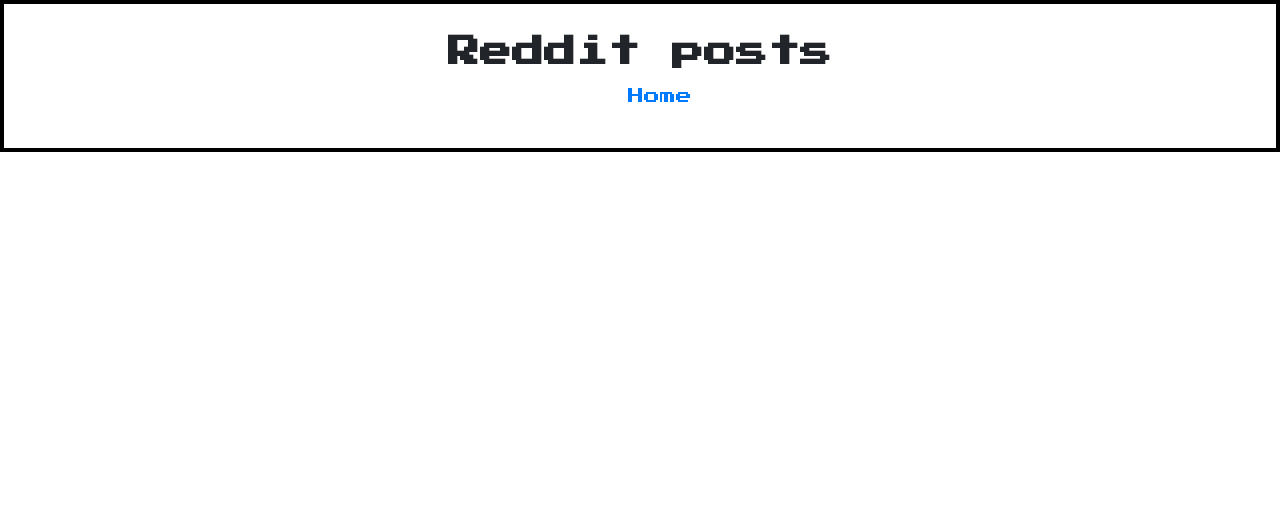
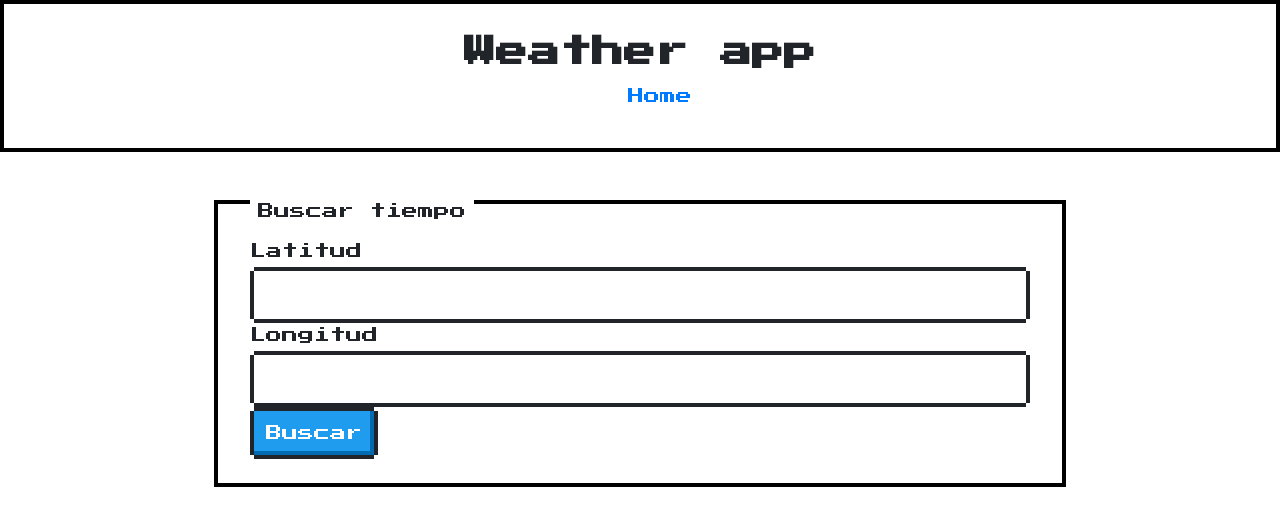
Before and after one commit to Mia-Salazar/reddit-searcher, a React (Create React App) app: page / in a window 1280 px wide. Shown: the top 526 px of the page. Built offline with nearby package versions, Linux system fonts and the light colour scheme; no server answers.

Commit message:
Add search form

```diff
--- a/public/index.html
+++ b/public/index.html
@@ -15,7 +15,7 @@
     />
     <link rel="apple-touch-icon" href="%PUBLIC_URL%/logo192.png" />
     <link rel="manifest" href="%PUBLIC_URL%/manifest.json" />
-    <title>Reddit topi</title>
+    <title>Weather app</title>
   </head>
   <body>
     <noscript>You need to enable JavaScript to run this app.</noscript>
--- a/src/App.jsx
+++ b/src/App.jsx
@@ -1,17 +1,15 @@
 import { BrowserRouter, Routes, Route } from 'react-router-dom'
 
 import { Header } from "./components/Header/Header";
-import useWeatherThreeHour from './hooks/useWeather';
 import Home from "./page/Home/Home";
 
 function App() {
-  const list = useWeatherThreeHour();
   return (
     <BrowserRouter>
       <Header></Header>
-      <main>
+      <main className="main">
         <Routes>
-          <Route exact path="/" component={Home} />
+          <Route path="/" element={<Home />}  />
         </Routes>
       </main>
     </BrowserRouter>
--- a/src/components/Header/Header.jsx
+++ b/src/components/Header/Header.jsx
@@ -9,7 +9,7 @@
 	];
 	return (
 		<header className="nes-container with-title is-centered header">
-            <h1>Reddit posts</h1>
+            <h1>Weather app</h1>
             <nav>
                 <ul>
 				{
--- /dev/null
+++ b/src/components/Search/Search.jsx
@@ -0,0 +1,32 @@
+import React, { useRef } from "react";
+
+import "./Search.scss";
+
+export const Search = ({data, setData}) => {
+    //const list = useWeatherThreeHour();
+    const form = useRef(null);
+    const searchWeather = (event) => {
+        event.preventDefault()
+        const formData = new FormData(form.current);
+        const directions = {
+          'lat': formData.get('lat'),
+          'lon': formData.get('lon'),
+        }
+        setData(directions);
+    }
+	return (
+        <form onSubmit={searchWeather} ref={form}>
+            <div className="nes-field">
+                <label for="lat">Latitud</label>
+                <input type="text" id="lat" className="nes-input"/>
+            </div>
+            <div className="nes-field">
+                <label for="lon">Longitud</label>
+                <input type="text" id="lon" className="nes-input"/>
+            </div>
+            <button type="submit" class="nes-btn is-primary">Buscar</button>
+        </form>
+	);
+};
+
+export default Search;
--- /dev/null
+++ b/src/components/Search/Search.scss
@@ -0,0 +1,3 @@
+.nes-btn {
+    margin-top: 24px;
+}
--- a/src/hooks/useWeather.js
+++ b/src/hooks/useWeather.js
@@ -1,14 +1,16 @@
 import { useState, useEffect } from 'react';
 
-const useWeatherThreeHour = (lat = 51, lon = 7) => {
+const useWeatherThreeHour = (data) => {
     const [list, setList] = useState([]);
     const apiKey = "33a0a36aa4fc08982e82b8e705e2e822"
     useEffect(() => {
-        fetch(`https://api.openweathermap.org/data/2.5/weather?lat=${lat}&lon=${lon}&appid=${apiKey}`)
-        .then(response => response.json())
-        .then(response => setList(response))
-        .catch(err => console.error(err));
-    }, []);
+        if (data) {
+            fetch(`https://api.openweathermap.org/data/2.5/weather?lat=${data.lat}&lon=${data.lon}&appid=${apiKey}`)
+            .then(response => response.json())
+            .then(response => setList(response))
+            .catch(err => console.error(err));
+        }
+    }, [data]);
     return list
 
     // const options = {
--- a/src/index.css
+++ b/src/index.css
@@ -17,3 +17,14 @@
   font-family: source-code-pro, Menlo, Monaco, Consolas, 'Courier New',
     monospace;
 }
+
+.main {
+  padding: 48px 24px 24px 24px;
+}
+
+@media (min-width: 768px) {
+  .main {
+    max-width: 900px;
+    margin: 0 auto;
+  }
+}
--- a/src/page/Home/Home.jsx
+++ b/src/page/Home/Home.jsx
@@ -1,8 +1,16 @@
-import React from "react";
+import React, { useState, useRef } from "react";
+
+import { Search } from "../../components/Search/Search";
+import useWeatherThreeHour from "../../hooks/useWeather";
 
 export const Home = () => {
+	const submitRef = useRef();
+	const [data, setData] = useState()
+    const list = useWeatherThreeHour(data);
 	return (
-		<section className="nes-container with-title is-centered">
+		<section className="nes-container with-title">
+			<p class="title">Buscar tiempo</p>
+			<Search setData={setData} submitRef={submitRef}/>
 		</section>
 	);
 };
```
